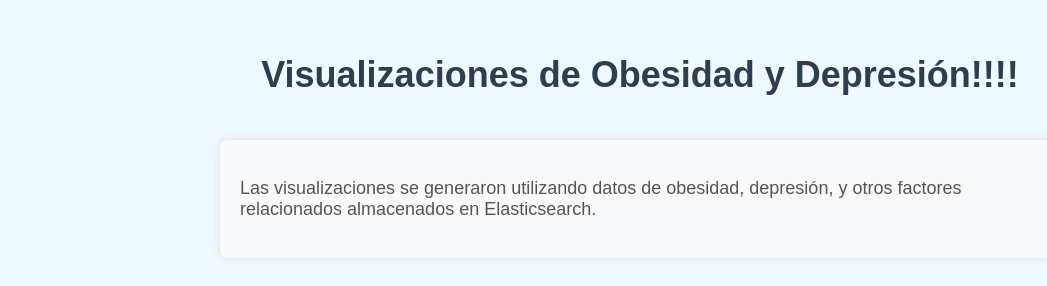
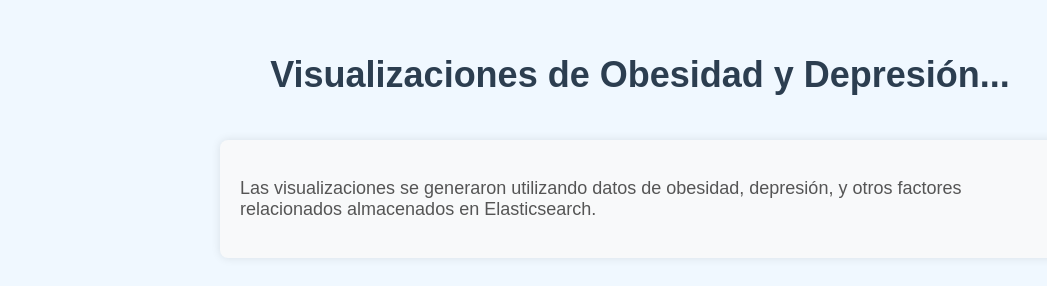
Before and after one commit to OscarManuelRuizReyes/elasticSearch, a plain HTML site: page docs/index.html in a window 1280 px wide. Shown: the part 154-440 px from the top of the page, without its empty margins (0-1047 px from the left). Drawn offline with Linux system fonts and the light colour scheme.

Commit message:
Update index.html

```diff
--- a/docs/index.html
+++ b/docs/index.html
@@ -58,7 +58,7 @@
 </head>
 <body>
 
-    <h1>Visualizaciones de Obesidad y Depresión!!!!</h1>
+    <h1>Visualizaciones de Obesidad y Depresión...</h1>
 
     <div class="info">
         <p>Las visualizaciones se generaron utilizando datos de obesidad, depresión, y otros factores relacionados almacenados en Elasticsearch.</p>
```
